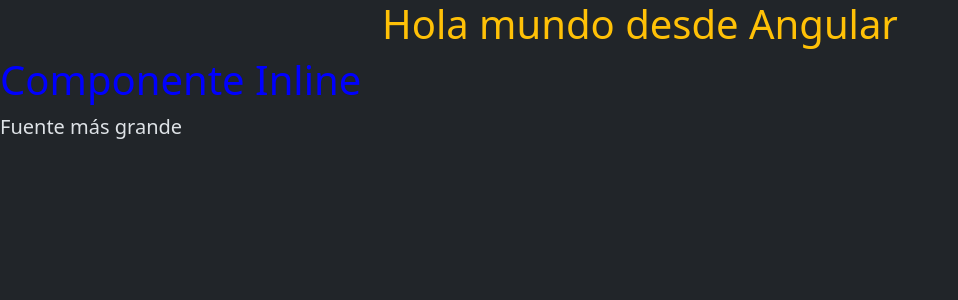
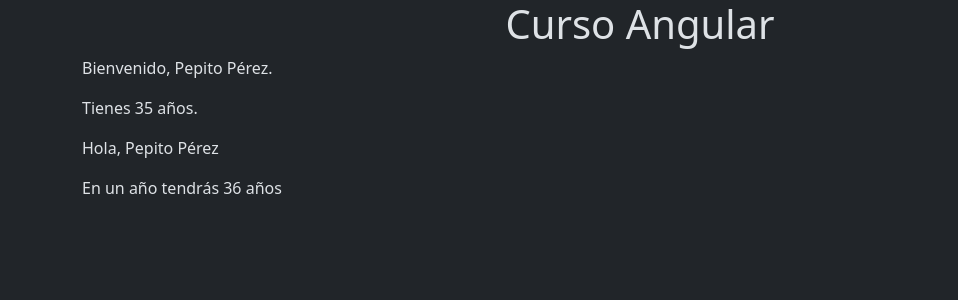
Before and after one commit to goadeveloper/curso-angular, an Angular app: page / in a window 1280 px wide. Shown: the top 300 px of the page, without its empty margins (0-958 px from the left). Built offline with nearby package versions, Linux system fonts and the light colour scheme.

Commit message:
Simple interpolation

```diff
--- a/src/app/app.component.html
+++ b/src/app/app.component.html
@@ -1,6 +1,7 @@
-<div class="container">
+<!-- <div class="container">
     <h1 class="text-center text-warning">{{ title }}</h1>
-</div>
+</div> -->
 
-<app-componente-en-linea />
+<app-interpolacion />
+
 <router-outlet />
--- a/src/app/app.component.ts
+++ b/src/app/app.component.ts
@@ -1,10 +1,11 @@
 import { Component } from '@angular/core';
 import { RouterOutlet } from '@angular/router';
 import { ComponenteEnLineaComponent } from "./componente-en-linea/componente-en-linea.component";
+import { InterpolacionComponent } from "./interpolacion/interpolacion.component";
 
 @Component({
   selector: 'app-root',
-  imports: [RouterOutlet, ComponenteEnLineaComponent],
+  imports: [RouterOutlet, ComponenteEnLineaComponent, InterpolacionComponent],
   templateUrl: './app.component.html',
   styleUrl: './app.component.scss'
 })
--- /dev/null
+++ b/src/app/interpolacion/interpolacion.component.html
@@ -0,0 +1,9 @@
+<section>
+    <div class="container">
+        <h1 class="text-center text-waring">{{ titulo }}</h1>
+        <p>Bienvenido, {{ usuario.nombre }}.</p>
+        <p>Tienes {{ usuario.edad }} años.</p>
+        <p>{{ saludar() }}</p>
+        <p>En un año tendrás {{ usuario.edad + 1 }} años</p>
+    </div>
+</section>
--- /dev/null
+++ b/src/app/interpolacion/interpolacion.component.ts
@@ -0,0 +1,19 @@
+import { Component } from '@angular/core';
+
+@Component({
+  selector: 'app-interpolacion',
+  imports: [],
+  templateUrl: './interpolacion.component.html',
+  styleUrl: './interpolacion.component.scss'
+})
+export class InterpolacionComponent {
+  titulo = "Curso Angular";
+  usuario = {
+    nombre: "Pepito Pérez",
+    edad: 35
+  };
+
+  saludar() {
+    return `Hola, ${this.usuario.nombre}`;
+  }
+}
```
Also changed, not shown: src/app/interpolacion/interpolacion.component.scss (added).
